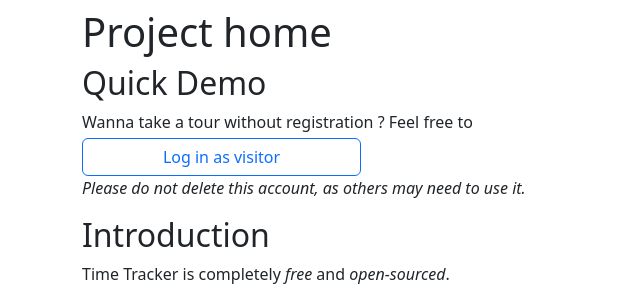
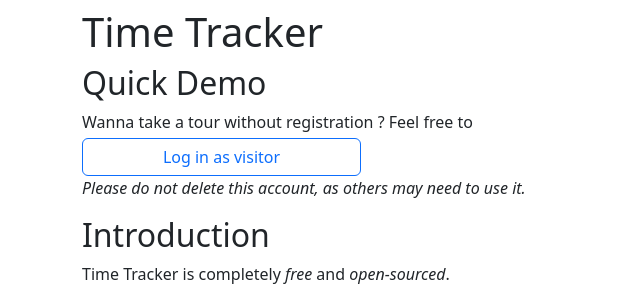
Before and after one commit to fxierh/Time-Tracker, a Django app: page / in a window 1280 px wide. Shown: the part 59-359 px from the top of the page, without its empty margins (0-640 px from the left). Run offline with Django 4.2, Linux system fonts and the light colour scheme.

Commit message:
Home page: change wording in title

```diff
--- a/time_tracker/templates/home.html
+++ b/time_tracker/templates/home.html
@@ -11,7 +11,7 @@
 {% endblock %}
 
 {% block body_block %}
-    <h1>Project home</h1>
+    <h1>Time Tracker</h1>
 
     <h2>Quick Demo</h2>
     <p class="mb-1">Wanna take a tour without registration ? Feel free to</p>
```
